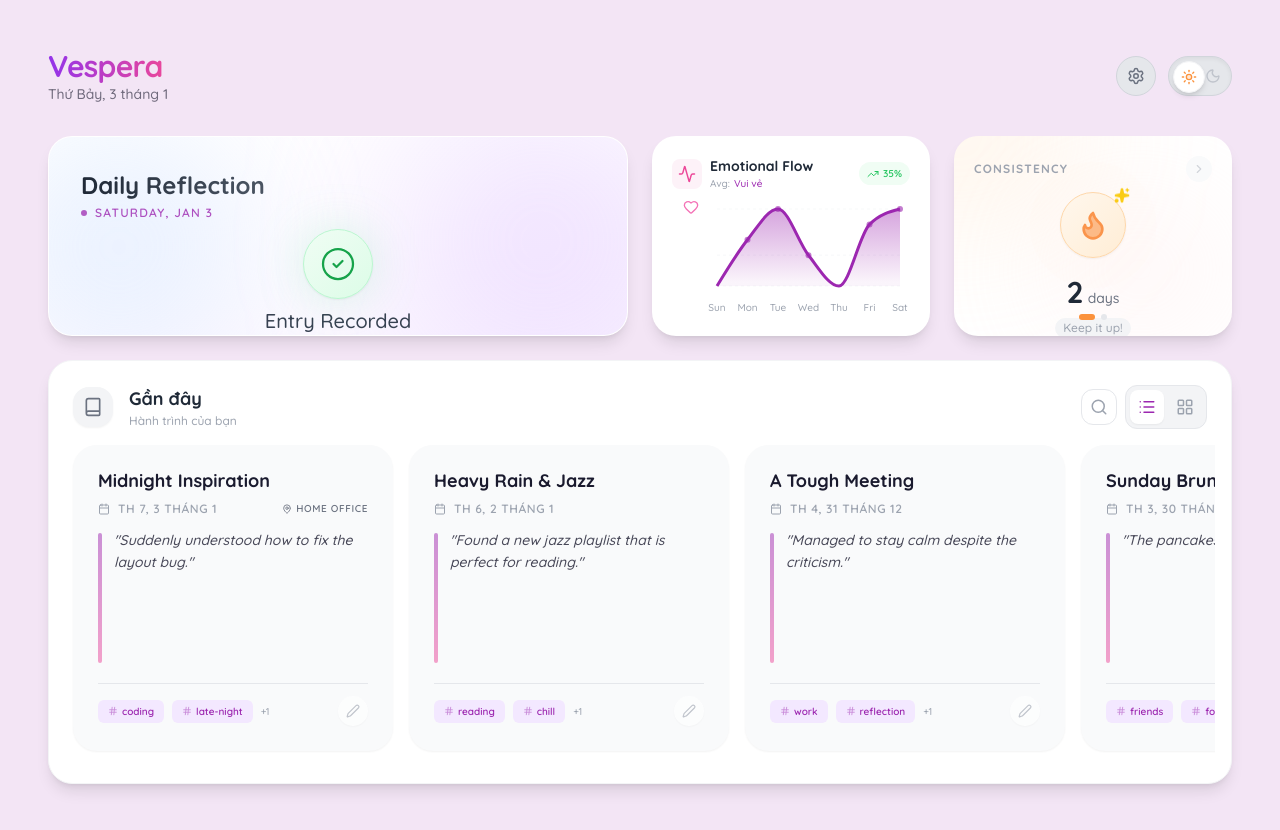
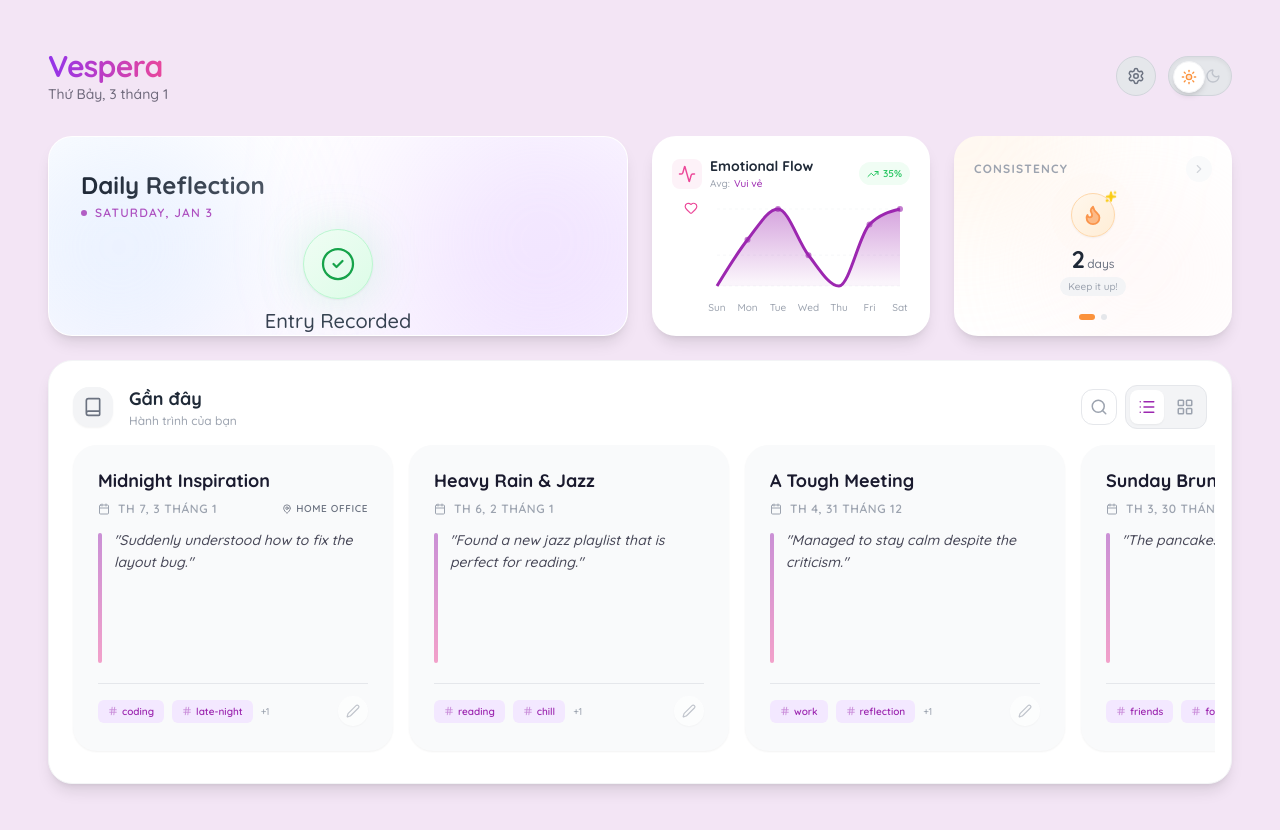
Before and after one commit to K13RT/Vespera, a React (Vite) app: page / in a window 1280 px wide. Built offline with nearby package versions, Linux system fonts and the light colour scheme.

Commit message:
fix: improve MoodTracker and InsightsBlock UI
- MoodTracker: Use MOOD_OPTIONS icons dynamically for Y-axis instead of static icons
- InsightsBlock: Reduce Consistency view size (icon 32->22, text 3xl->2xl)
- InsightsBlock: Add flex centering and adjust padding to prevent overflow

```diff
--- a/src/components/InsightsBlock.tsx
+++ b/src/components/InsightsBlock.tsx
@@ -167,29 +167,29 @@ const InsightsBlock: React.FC<InsightsBlockProps> = ({ entries }) => {
             <div className="flex-1 flex flex-col justify-center">
 
                 {/* STREAK VIEW */}
-                <div className={`transition-all duration-500 transform absolute inset-x-5 top-14 bottom-5 ${view === 'streak' ? 'translate-x-0 opacity-100 scale-100' : '-translate-x-10 opacity-0 scale-95 pointer-events-none'}`}>
-                    <div className="flex flex-col items-center text-center gap-1">
-                        <div className="relative mb-2">
+                <div className={`transition-all duration-500 transform absolute inset-x-4 top-12 bottom-8 flex items-center justify-center ${view === 'streak' ? 'translate-x-0 opacity-100 scale-100' : '-translate-x-10 opacity-0 scale-95 pointer-events-none'}`}>
+                    <div className="flex flex-col items-center text-center gap-0.5">
+                        <div className="relative mb-1">
                              {/* Pulsing Rings - Only show if streak > 0 */}
                              {streakDays > 0 && <div className="absolute inset-0 bg-orange-400/20 rounded-full animate-ping opacity-75"></div>}
-                             <div className={`relative p-4 rounded-full shadow-sm border ${streakDays > 0 ? 'bg-gradient-to-br from-orange-50 to-orange-100 dark:from-orange-900/20 dark:to-orange-900/10 text-orange-500 dark:text-orange-400 border-orange-200 dark:border-orange-800/30' : 'bg-gray-100 dark:bg-white/5 text-gray-400 border-gray-200 dark:border-white/10'}`}>
-                                <Flame size={32} fill={streakDays > 0 ? "currentColor" : "none"} fillOpacity={0.6} className={streakDays > 0 ? "animate-pulse" : ""} />
+                             <div className={`relative p-2.5 rounded-full shadow-sm border ${streakDays > 0 ? 'bg-gradient-to-br from-orange-50 to-orange-100 dark:from-orange-900/20 dark:to-orange-900/10 text-orange-500 dark:text-orange-400 border-orange-200 dark:border-orange-800/30' : 'bg-gray-100 dark:bg-white/5 text-gray-400 border-gray-200 dark:border-white/10'}`}>
+                                <Flame size={22} fill={streakDays > 0 ? "currentColor" : "none"} fillOpacity={0.6} className={streakDays > 0 ? "animate-pulse" : ""} />
                              </div>
                              {streakDays > 0 && (
-                                <div className="absolute -top-1 -right-1">
-                                    <Sparkles size={16} className="text-yellow-400 animate-bounce" fill="currentColor" />
+                                <div className="absolute -top-0.5 -right-0.5">
+                                    <Sparkles size={12} className="text-yellow-400 animate-bounce" fill="currentColor" />
                                 </div>
                              )}
                         </div>
 
-                        <div className="flex items-baseline gap-1 mt-1">
-                            <span className="text-3xl font-bold text-gray-800 dark:text-white">
+                        <div className="flex items-baseline gap-0.5">
+                            <span className="text-2xl font-bold text-gray-800 dark:text-white">
                                 <CountUp end={streakDays} />
                             </span>
-                            <span className="text-sm font-medium text-gray-500 dark:text-gray-400">days</span>
+                            <span className="text-xs font-medium text-gray-500 dark:text-gray-400">days</span>
                         </div>
-                        <p className={`text-xs font-medium px-2 py-0.5 rounded-full mt-1 ${streakDays > 2 ? 'text-orange-500/80 bg-orange-50 dark:bg-orange-900/20' : 'text-gray-400 bg-gray-100 dark:bg-white/5'}`}>
-                            {streakDays > 5 ? "You're on fire!" : streakDays > 0 ? "Keep it up!" : "Start today!"}
+                        <p className={`text-[10px] font-medium px-2 py-0.5 rounded-full ${streakDays > 2 ? 'text-orange-500/80 bg-orange-50 dark:bg-orange-900/20' : 'text-gray-400 bg-gray-100 dark:bg-white/5'}`}>
+                            {streakDays > 5 ? "On fire!" : streakDays > 0 ? "Keep it up!" : "Start today!"}
                         </p>
                     </div>
                 </div>
--- a/src/components/MoodTracker.tsx
+++ b/src/components/MoodTracker.tsx
@@ -1,7 +1,7 @@
 import React, { useMemo } from 'react';
 import { ResponsiveContainer, AreaChart, Area, XAxis, YAxis, Tooltip, CartesianGrid } from 'recharts';
 import { MOOD_OPTIONS } from '../constants';
-import { Activity, TrendingUp, TrendingDown, Minus, Heart, CloudRain, Meh } from 'lucide-react';
+import { Activity, TrendingUp, TrendingDown, Minus } from 'lucide-react';
 import { JournalEntry, MoodLevel } from '../types';
 
 interface MoodTrackerProps {
@@ -61,10 +61,20 @@ const MoodTracker: React.FC<MoodTrackerProps> = ({ entries }) => {
 
   // Custom Tick for Y-Axis (Icons)
   const CustomYAxisTick = ({ x, y, payload }: any) => {
-    if (payload.value === 1) return <foreignObject x={x - 30} y={y - 12} width={24} height={24}><div className="flex justify-center text-gray-400"><CloudRain size={16} /></div></foreignObject>;
-    if (payload.value === 3) return <foreignObject x={x - 30} y={y - 12} width={24} height={24}><div className="flex justify-center text-gray-400"><Meh size={16} /></div></foreignObject>;
-    if (payload.value === 5) return <foreignObject x={x - 30} y={y - 12} width={24} height={24}><div className="flex justify-center text-pink-400"><Heart size={16} /></div></foreignObject>;
-    return null;
+    const moodLevel = payload.value as MoodLevel;
+    const moodOption = MOOD_OPTIONS.find(m => m.level === moodLevel);
+
+    // Only show icons for mood levels 1, 3, 5
+    if (![1, 3, 5].includes(moodLevel) || !moodOption) return null;
+
+    const Icon = moodOption.icon;
+    return (
+      <foreignObject x={x - 30} y={y - 10} width={24} height={24}>
+        <div className="flex justify-center">
+          <Icon size={14} className={moodOption.color} />
+        </div>
+      </foreignObject>
+    );
   };
 
   const CustomTooltip = ({ active, payload, label }: any) => {
```
